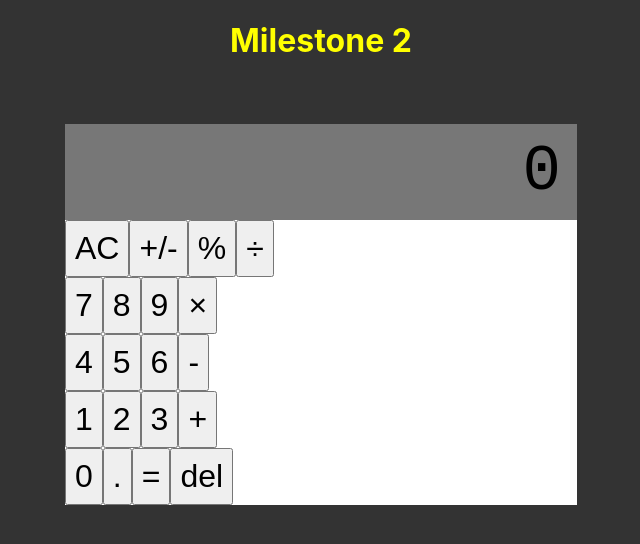
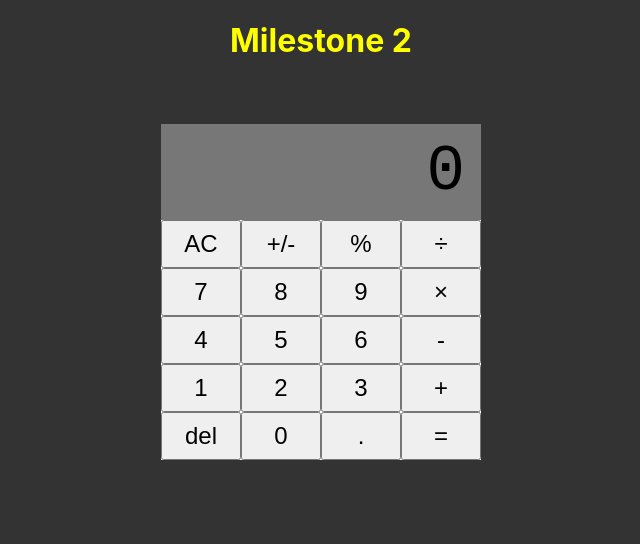
Before and after one commit to MahmoudBakr23/Calculator, a React (Create React App) app: page / in a window 1280 px wide. Shown: the top 544 px of the page, without its empty margins (319-959 px from the left). Built offline with nearby package versions, Linux system fonts and the light colour scheme.

Commit message:
adjust styling of the calculator shape

```diff
--- a/src/App.css
+++ b/src/App.css
@@ -12,7 +12,7 @@ body {
 }
 
 .Calculator {
-  width: 40%;
+  width: 25%;
   margin: 4rem auto;
   background-color: #fff;
 }
@@ -26,11 +26,26 @@ body {
   background-color: #777;
 }
 
+.ButtonPanel {
+  display: grid;
+  grid-template-columns: repeat(1, 1fr);
+}
+
 .buttons {
   display: flex;
 }
 
 .Button button {
   padding: 0.5rem;
-  font-size: 2rem;
+  font-size: 1.5rem;
+  width: 100%;
 }
+
+.group1,
+.group2,
+.group3,
+.group4,
+.group5 {
+  display: grid;
+  grid-template-columns: repeat(4, 1fr);
+}
--- a/src/Components/ButtonPanel.js
+++ b/src/Components/ButtonPanel.js
@@ -27,10 +27,10 @@ const ButtonPanel = () => (
       <Button name="+" />
     </div>
     <div className="buttons group5">
+      <Button name="del" />
       <Button name="0" />
       <Button name="." />
       <Button name="=" />
-      <Button name="del" />
     </div>
   </div>
 );
```
